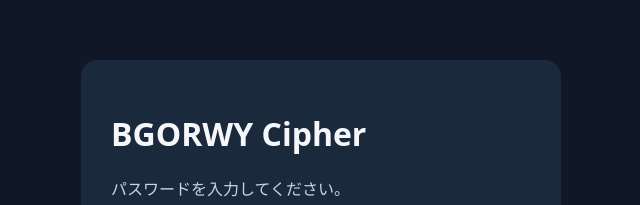
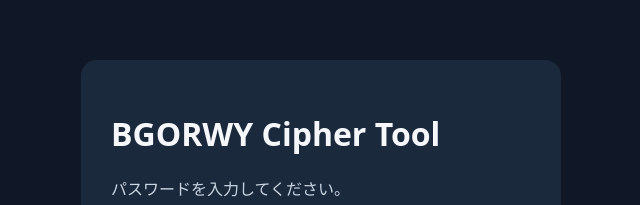
Before and after one commit to shinkai1017/BGORWY-Cipher-Tool, a plain HTML site: page index.html in a window 1280 px wide. Shown: the part 159-364 px from the top of the page, without its empty margins (319-959 px from the left). Drawn offline with Linux system fonts and the light colour scheme.

Commit message:
Update index.html

```diff
--- a/index.html
+++ b/index.html
@@ -1,4 +1,4 @@
-<!doctype html><html lang="ja"><head><meta charset="utf-8"><meta name="viewport" content="width=device-width,initial-scale=1"><title>BGORWY Cipher Tool | Unlock</title><style>body{font-family:system-ui;background:#101827;color:#f5f7fb;min-height:100vh;display:grid;place-items:center;margin:0}.card{width:min(90vw,420px);background:#1b293d;padding:30px;border-radius:16px}input,button{font:inherit;padding:12px;border-radius:8px;box-sizing:border-box;width:100%;margin-top:12px}input{background:#0e1726;color:white;border:1px solid #64748b}button{background:#dbeafe;border:0;cursor:pointer}p{color:#cbd5e1}#status{min-height:1.5em}</style></head><body><div class="card"><h1>BGORWY Cipher</h1><p>パスワードを入力してください。</p><form id="form"><input id="pw" type="password" autocomplete="current-password" required aria-label="パスワード"><button id="unlock" type="submit">ロックを解除</button></form><p id="status" role="status"></p></div><script>
+<!doctype html><html lang="ja"><head><meta charset="utf-8"><meta name="viewport" content="width=device-width,initial-scale=1"><title>BGORWY Cipher Tool | Unlock</title><style>body{font-family:system-ui;background:#101827;color:#f5f7fb;min-height:100vh;display:grid;place-items:center;margin:0}.card{width:min(90vw,420px);background:#1b293d;padding:30px;border-radius:16px}input,button{font:inherit;padding:12px;border-radius:8px;box-sizing:border-box;width:100%;margin-top:12px}input{background:#0e1726;color:white;border:1px solid #64748b}button{background:#dbeafe;border:0;cursor:pointer}p{color:#cbd5e1}#status{min-height:1.5em}</style></head><body><div class="card"><h1>BGORWY Cipher Tool</h1><p>パスワードを入力してください。</p><form id="form"><input id="pw" type="password" autocomplete="current-password" required aria-label="パスワード"><button id="unlock" type="submit">ロックを解除</button></form><p id="status" role="status"></p></div><script>
 const dec=new TextDecoder();
 function b64(s){return Uint8Array.from(atob(s),c=>c.charCodeAt(0))}
 async function keyFor(password,salt,iterations){const base=await crypto.subtle.importKey('raw',new TextEncoder().encode(password),'PBKDF2',false,['deriveKey']);return crypto.subtle.deriveKey({name:'PBKDF2',salt,iterations,hash:'SHA-256'},base,{name:'AES-GCM',length:256},false,['decrypt'])}
```
